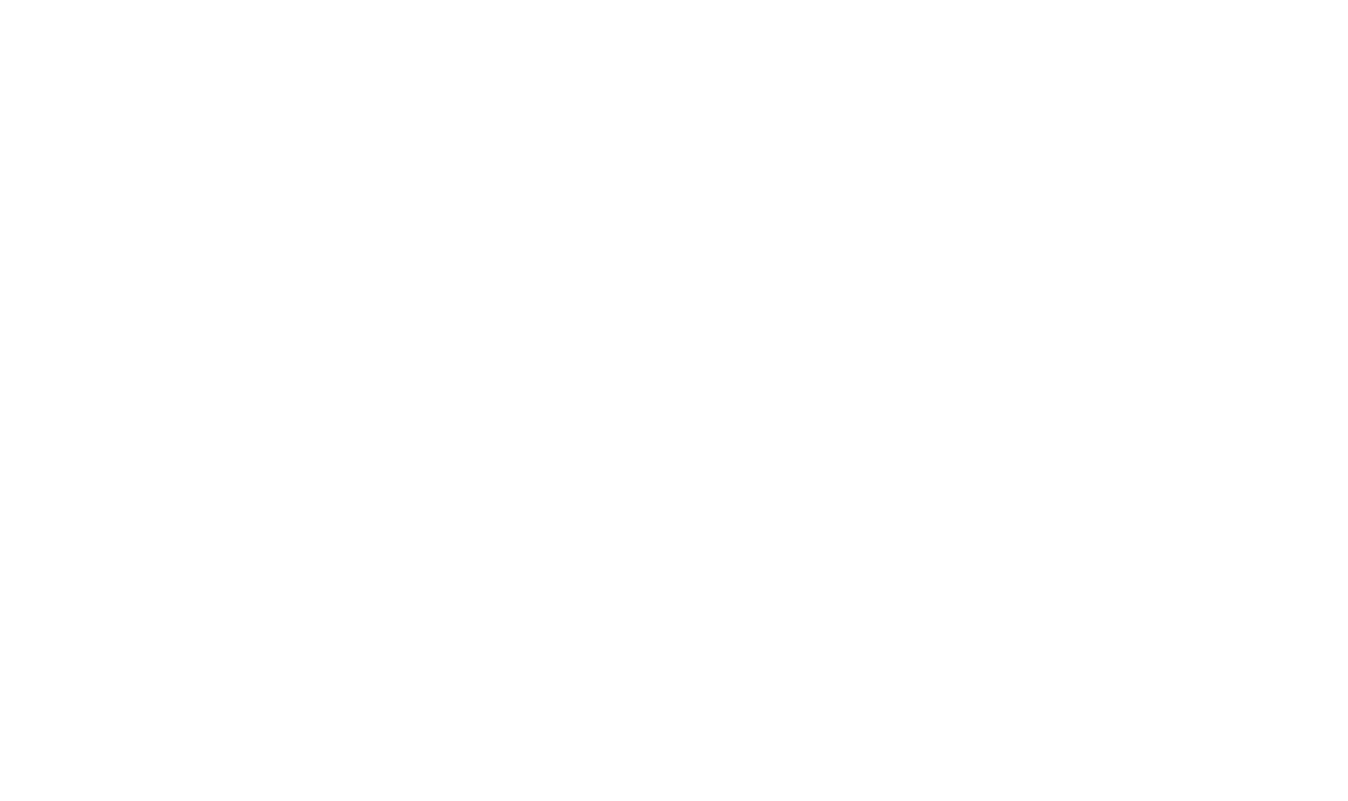
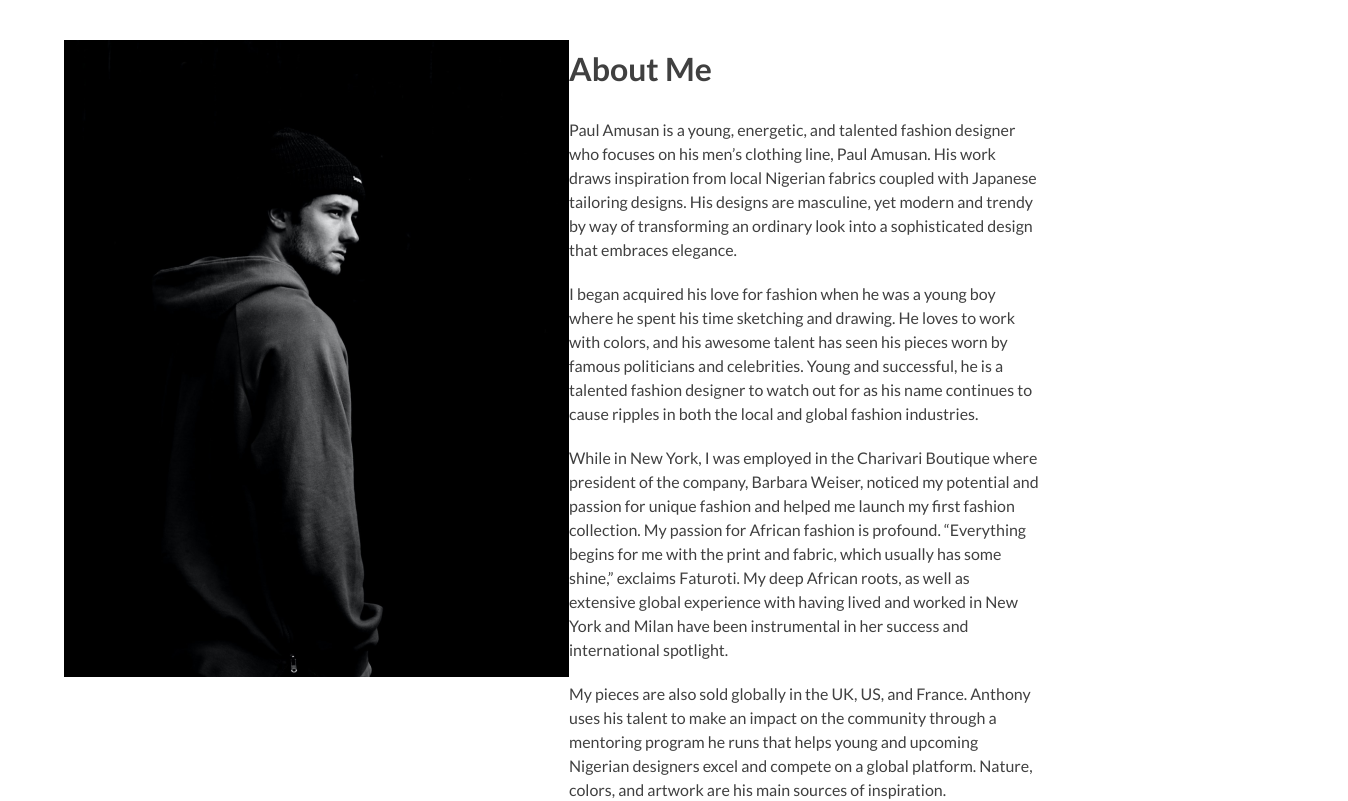
Before and after one commit to Uzayn/Envanto, a React (Vite) app: page / in a window 1280 px wide. Shown: the part 824-1625 px from the top of the page, 1348 px wide, since content can reach past the window. Before the commit the page ends 824 px from the top, so only its background shows below. Built offline with nearby package versions, Linux system fonts and the light colour scheme.

Commit message:
Modifications

```diff
--- a/src/App.jsx
+++ b/src/App.jsx
@@ -1,5 +1,5 @@
 import React from 'react'
-import { Hero } from "./components";
+import { Hero, About } from "./components";
 
 const App = () => {
   return (
@@ -9,7 +9,7 @@ const App = () => {
       </div>
 
       <div>
-          About
+          <About />
           Gallery
           Clients
           Contact
--- a/src/assets/index.js
+++ b/src/assets/index.js
@@ -1,9 +1,11 @@
 import heroImg from "./heroImg.png";
 import close from "./close.svg"
 import menu from "./menu.svg"
+import aboutImg from "./aboutImg.png"
 
 export {
     heroImg,
     close,
-    menu
+    menu,
+    aboutImg
 };
--- a/src/components/About.jsx
+++ b/src/components/About.jsx
@@ -1,8 +1,34 @@
 import React from 'react'
+import styles from '../style'
+import { aboutImg } from '../assets'
 
 const About = () => {
   return (
-    <div>About</div>
+    <section className={`flex md:flex-row flex-col ${styles.paddingY}`}>
+      <div className={`flex-1 ${styles.flexStart} justify-between flex-row xl:px-0 sm:px-16 px-6`}>
+        <div className='w-[505px] h-[758px]'>
+          <img src={aboutImg} alt="" />
+        </div>
+
+        <div className='w-[715px] h-[504px]'>
+          <h1 className='font-Lato font-bold ss:text-[68px] text-[24px] lg:text-[32px] text-[#F2F2F2] md:text-dimBlack ss:leading-[100px] leading-[28.8px] md:leading-[58px]'>
+            About Me
+          </h1>
+          <p className={`text-dimBlack text-[16px] leading-[24px] font-normal font-Lato max-w-[470px] mt-5`}>
+            Paul Amusan is a young, energetic, and talented fashion designer who focuses on his men’s clothing line, Paul Amusan. His work draws inspiration from local Nigerian fabrics coupled with Japanese tailoring designs. His designs are masculine, yet modern and trendy by way of transforming an ordinary look into a sophisticated design that embraces elegance.
+          </p>
+          <p className={` text-dimBlack text-[16px] leading-[24px] font-normal font-Lato max-w-[470px] mt-5`}>
+            I began acquired his love for fashion when he was a young boy where he spent his time sketching and drawing. He loves to work with colors, and his awesome talent has seen his pieces worn by famous politicians and celebrities. Young and successful, he is a talented fashion designer to watch out for as his name continues to cause ripples in both the local and global fashion industries.
+          </p>
+          <p className={` text-dimBlack text-[16px] leading-[24px] font-Lato max-w-[470px] mt-5`}>
+            While in New York, I was employed in the Charivari Boutique where president of the company, Barbara Weiser, noticed my potential and passion for unique fashion and helped me launch my first fashion collection. My passion for African fashion is profound. “Everything begins for me with the print and fabric, which usually has some shine,” exclaims Faturoti. My deep African roots, as well as extensive global experience with having lived and worked in New York and Milan have been instrumental in her success and international spotlight.
+          </p>
+          <p className={` text-dimBlack text-[16px] leading-[24px] font-Lato max-w-[470px] mt-5`}>
+            My pieces are also sold globally in the UK, US, and France. Anthony uses his talent to make an impact on the community through a mentoring program he runs that helps young and upcoming Nigerian designers excel and compete on a global platform. Nature, colors, and artwork are his main sources of inspiration.
+          </p>
+        </div>
+      </div>
+    </section>
   )
 }
 
--- a/src/components/Hero.jsx
+++ b/src/components/Hero.jsx
@@ -11,7 +11,7 @@ const Hero = () => {
           </div>
       </div>
 
-      <div id="home" className={` md:bg-transparent flex md:flex-row flex-col ${styles.paddingY} absolute bottom-20 left-0`}>
+      <div id="home" className={`md:bg-transparent flex md:flex-row flex-col ${styles.paddingY} absolute bottom-0 md:bottom-20 left-0`}>
         <div className={`flex-1 ${styles.flexStart} flex-col xl:px-0 sm:px-16 px-6`}>
           <h1 className="font-Lato font-bold ss:text-[68px] text-[24px] lg:text-[48px] text-[#F2F2F2] md:text-dimBlack ss:leading-[100px] leading-[28.8px] md:leading-[58px]">
             Hello, <br/>
@@ -20,7 +20,7 @@ const Hero = () => {
           <p className={`${styles.paragraph} max-w-[467px] mt-5 text-12px lg:text-[16px] text-[#F2F2F2] md:text-dimBlack font-Lato font-light leading-[18px] md:leading-[24px]`}>
             Paul Amusan is a young, energetic, and talented fashion designer who focuses on his men’s clothing line, Paul Amusan. His work draws inspiration from local Nigerian fabrics coupled with Japanese tailoring designs. His designs are masculine, yet modern and trendy by way of transforming an ordinary look into a sophisticated design that embraces elegance.
           </p>
-          <button type='button' className={`mt-[32px] border border-dimBlack py-4 px-6 w-[189px] h-[74px] font-Lato font-normal text-[18px] text-dimBlack leading-[21px] outline-none} ${styles} sm:block hidden`}>
+          <button type='button' className={`mt-[32px] border border-dimBlack py-4 px-6 w-[189px] h-[74px] font-Lato font-normal text-[18px] text-dimBlack leading-[21px] outline-none} ${styles} md:block hidden`}>
             Hire Me
           </button>
         </div>
```
Also changed, not shown: src/assets/aboutImg.png (added).
